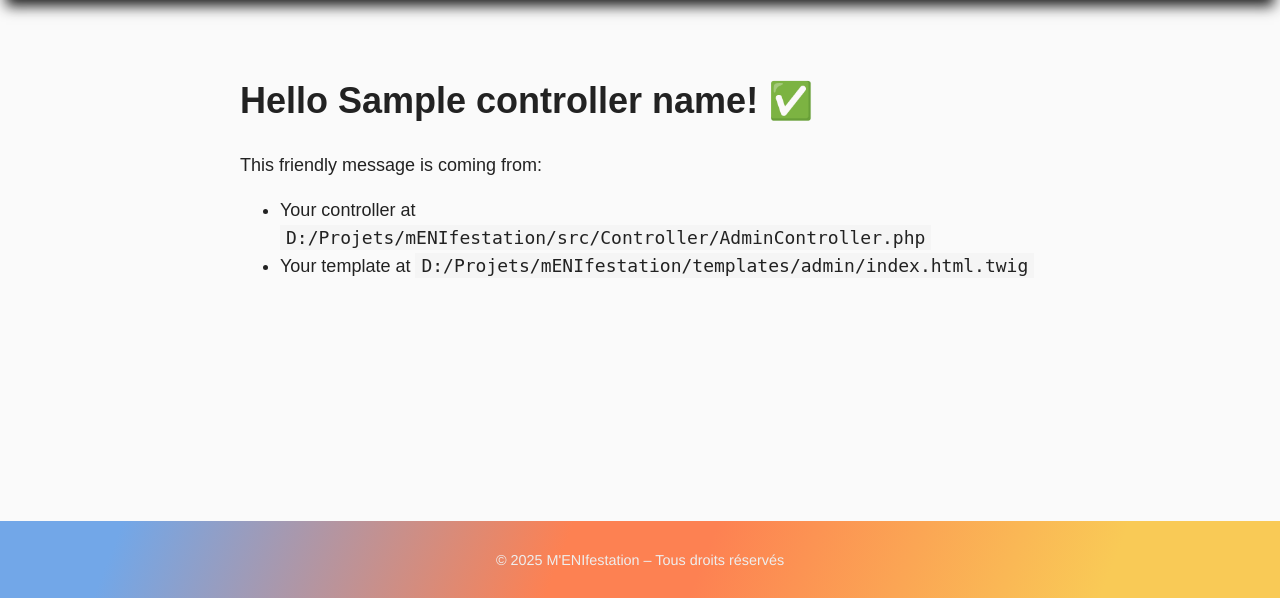
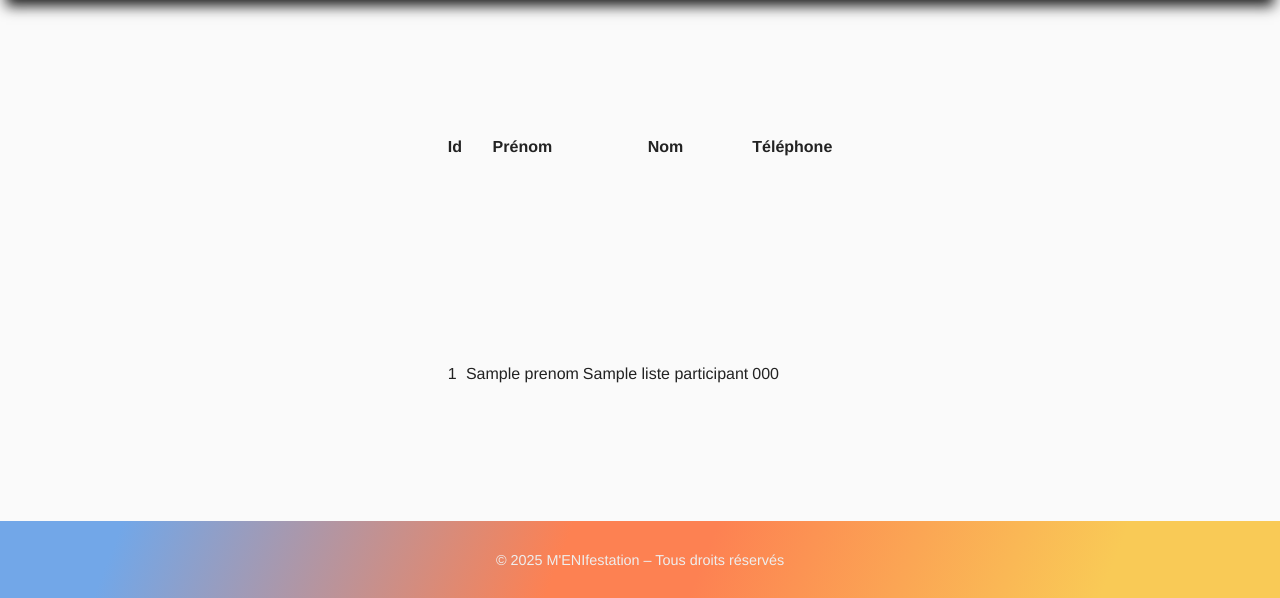
Before and after one commit to Pierrick-Rou/mENIfestation, a Symfony app: template templates/admin/index.html.twig in a window 1280 px wide. Shown: the part 202-800 px from the top of the page. Run offline with Twig, Linux system fonts and the light colour scheme; the template is opened without the code that fills it: most values are stand-ins (such as "Sample title", 1, 10 or a date in 2020); style sheets or scripts are compiled from the project's sources; some libraries are stand-ins or nearby versions.

Commit message:
ajout liste des participants dans la page /admin

```diff
--- a/templates/admin/index.html.twig
+++ b/templates/admin/index.html.twig
@@ -3,18 +3,22 @@
 {% block title %}Hello AdminController!{% endblock %}
 
 {% block body %}
-<style>
-    .example-wrapper { margin: 1em auto; max-width: 800px; width: 95%; font: 18px/1.5 sans-serif; }
-    .example-wrapper code { background: #F5F5F5; padding: 2px 6px; }
-</style>
+<table>
+    <tr>
+        <th>Id</th>
+        <th>Prénom</th>
+        <th>Nom</th>
+        <th>Téléphone</th>
 
-<div class="example-wrapper">
-    <h1>Hello {{ controller_name }}! ✅</h1>
+    </tr>
+    {% for participant in listeParticipants %}
+        <tr>
+            <td>{{participant.id }}</td>
+            <td>{{participant.prenom }}</td>
+            <td>{{participant.nom }}</td>
+            <td>{{participant.telephone }}</td>
 
-    This friendly message is coming from:
-    <ul>
-        <li>Your controller at <code>D:/Projets/mENIfestation/src/Controller/AdminController.php</code></li>
-        <li>Your template at <code>D:/Projets/mENIfestation/templates/admin/index.html.twig</code></li>
-    </ul>
-</div>
+        </tr>
+    {%  endfor %}
+</table>
 {% endblock %}
```
Also changed, not shown: src/Controller/AdminController.php (+4 -4 lines), 2 other files.
